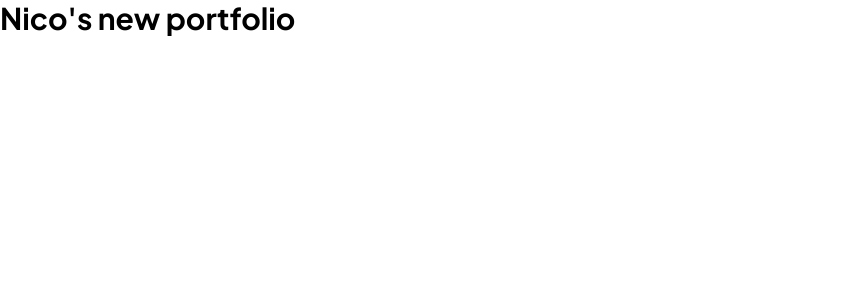
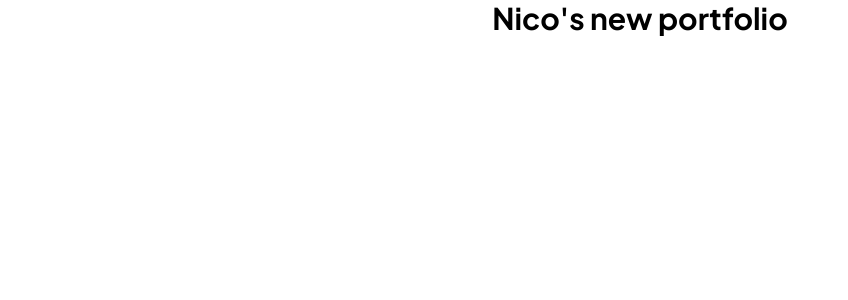
Before and after one commit to nicorithner/nico-2024, a Next.js app: page / in a window 1280 px wide. Shown: the top 300 px of the page, without its empty margins (0-848 px from the left). Built offline with nearby package versions, Linux system fonts and the light colour scheme.

Commit message:
clean up page to provide a starting point

```diff
--- a/app/page.tsx
+++ b/app/page.tsx
@@ -1,7 +1,9 @@
-import Image from "next/image";
-
 export default function Home() {
   return (
-  <h1 className="text-3xl font-bold">Nico&apos;s new portfolio</h1>
+    <main className="flex justify-center items-center">
+      <div>
+        <h1 className="text-3xl font-bold">Nico&apos;s new portfolio</h1>
+      </div>
+    </main>
   );
 }
```
